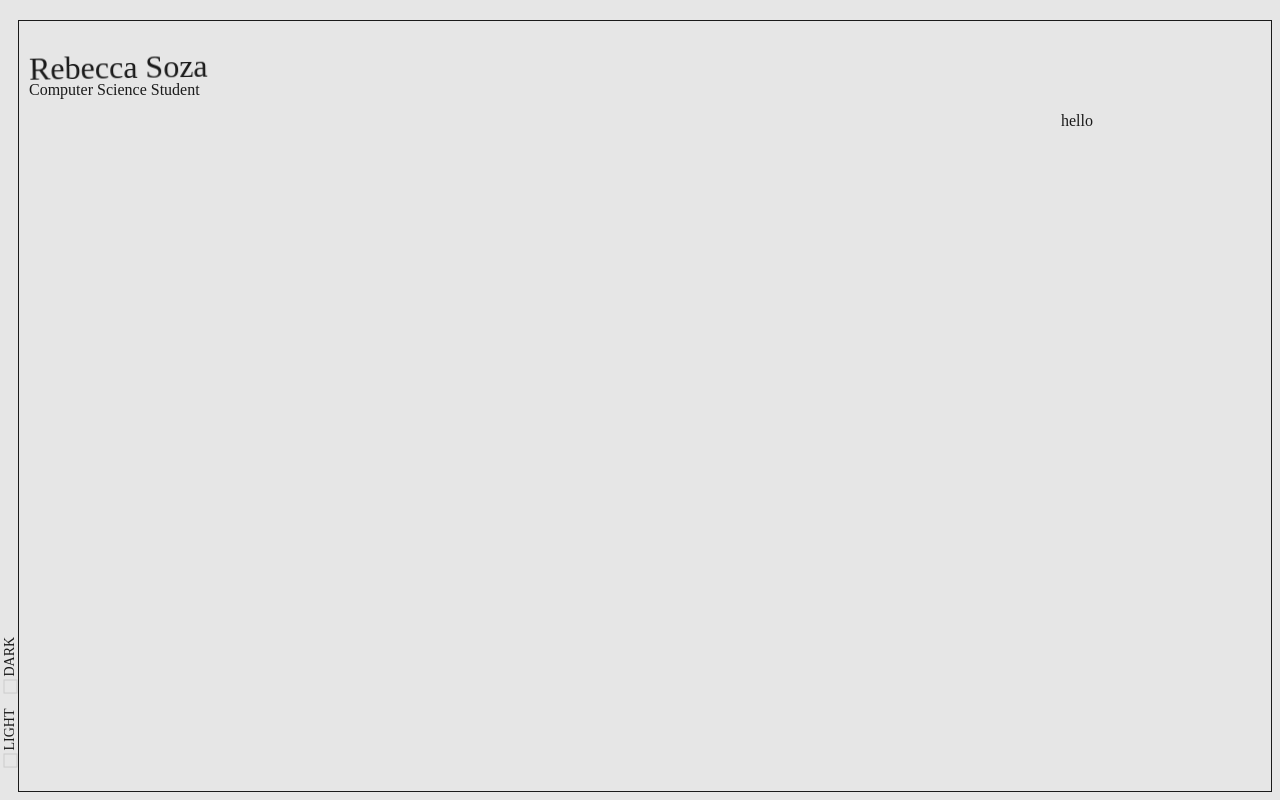
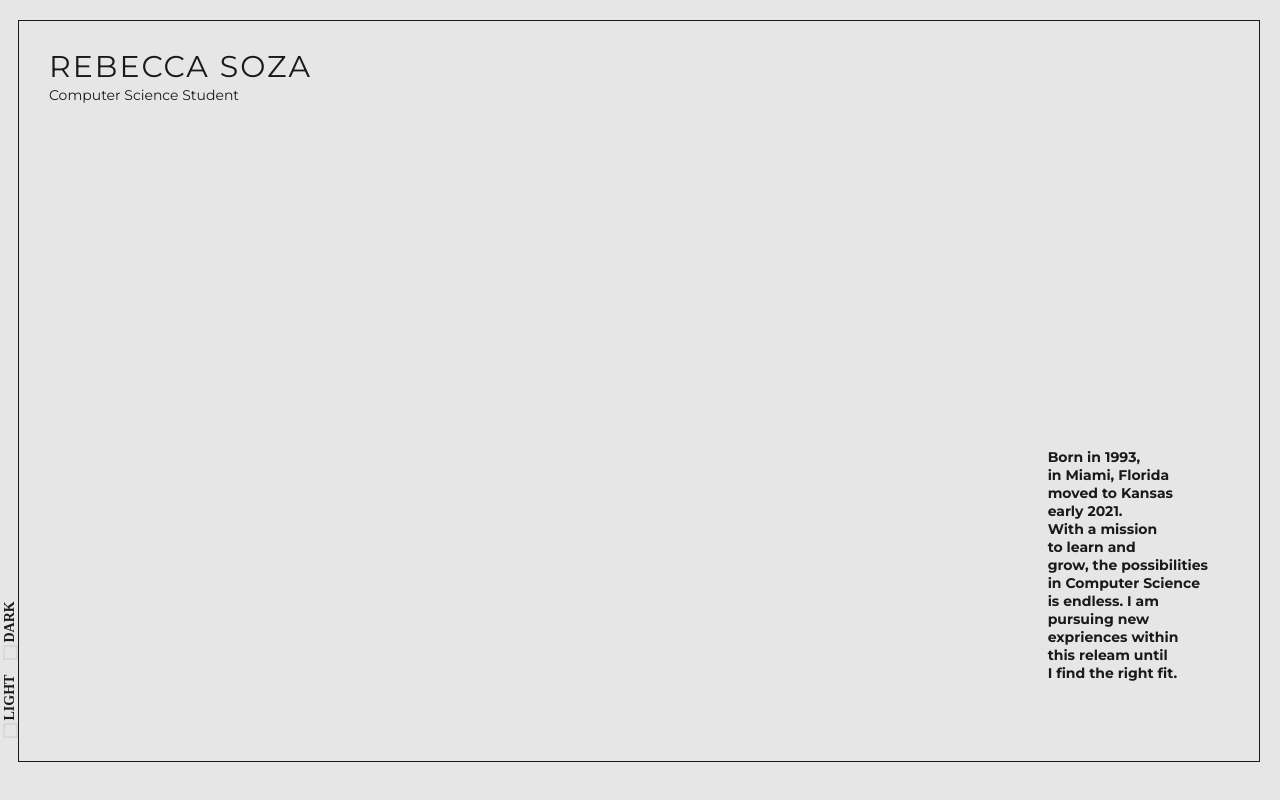
Before and after one commit to rsoza/portfolio, a React (Create React App) app: page / in a window 1280 px wide. Built offline with nearby package versions, Linux system fonts and the light colour scheme.

Commit message:
home page and fonts

```diff
--- a/package.json
+++ b/package.json
@@ -3,6 +3,7 @@
   "version": "0.1.0",
   "private": true,
   "dependencies": {
+    "@chakra-ui/react": "^2.6.1",
     "@testing-library/jest-dom": "^5.16.5",
     "@testing-library/react": "^13.4.0",
     "@testing-library/user-event": "^13.5.0",
--- a/public/index.html
+++ b/public/index.html
@@ -10,34 +10,18 @@
       content="Web site created using create-react-app"
     />
     <link rel="apple-touch-icon" href="%PUBLIC_URL%/logo192.png" />
-    <!--
-      manifest.json provides metadata used when your web app is installed on a
-      user's mobile device or desktop. See https://developers.google.com/web/fundamentals/web-app-manifest/
-    -->
+    <link rel="preconnect" href="https://fonts.googleapis.com">
+    <link rel="preconnect" href="https://fonts.gstatic.com" crossorigin>
+    <link href="https://fonts.googleapis.com/css2?family=Montserrat:wght@100;200;400&display=swap" rel="stylesheet">
+    <link rel="preconnect" href="https://fonts.googleapis.com">
+    <link rel="preconnect" href="https://fonts.gstatic.com" crossorigin>
+    <link href="https://fonts.googleapis.com/css2?family=Montserrat:wght@600;700&display=swap" rel="stylesheet">
     <link rel="manifest" href="%PUBLIC_URL%/manifest.json" />
-    <!--
-      Notice the use of %PUBLIC_URL% in the tags above.
-      It will be replaced with the URL of the `public` folder during the build.
-      Only files inside the `public` folder can be referenced from the HTML.
 
-      Unlike "/favicon.ico" or "favicon.ico", "%PUBLIC_URL%/favicon.ico" will
-      work correctly both with client-side routing and a non-root public URL.
-      Learn how to configure a non-root public URL by running `npm run build`.
-    -->
     <title>Rebecca's Portfolio</title>
   </head>
   <body>
     <noscript>You need to enable JavaScript to run this app.</noscript>
     <div id="root"></div>
-    <!--
-      This HTML file is a template.
-      If you open it directly in the browser, you will see an empty page.
-
-      You can add webfonts, meta tags, or analytics to this file.
-      The build step will place the bundled scripts into the <body> tag.
-
-      To begin the development, run `npm start` or `yarn start`.
-      To create a production bundle, use `npm run build` or `yarn build`.
-    -->
   </body>
 </html>
--- a/src/App.js
+++ b/src/App.jsx
@@ -2,6 +2,8 @@ import "./css/Style.css";
 import Home from "./pages/Home";
 import DarkMode from "./utils/DarkMode";
 import React, {useState, useEffect} from "react";
+import { Flex, Box, Spacer } from "@chakra-ui/layout";
+import Navbar from "./pages/Navbar";
 
 function App() {
   const [windowDimension, detectHW] = useState ({
@@ -23,19 +25,26 @@ function App() {
     }
   });
 
-  const height = windowDimension.winHeight - 50;
+  const height = windowDimension.winHeight - 80;
+  const width = windowDimension.winWidth - 60;
   console.log(windowDimension);
 
   return (
     <>
-      <div className="container"
-      >
+      <div className="container">
         <DarkMode />
+        <div className="content"
+        style={{width: width, height: height}}>
+        <Flex>
+          <Box>
+            <Navbar />
+          </Box>
+          <Spacer />
 
-        <div className="content"
-        style={{width:windowDimension.winWidth, height: height}}>
-          <Home />
-        <div className="about">hello</div>
+      <Box>
+            <Home />
+          </Box>
+        </Flex>
         </div>
       </div>
     </>
--- a/src/css/index.css
+++ b/src/css/index.css
@@ -12,7 +12,7 @@
 }
 
 body {
-  font-family: "Neue Montreal";
+  font-family: Montserrat, sans-serif;
   font-feature-settings: "palt";
   -webkit-font-smoothing: antialiased;
   -moz-osx-font-smoothing: grayscale;
@@ -38,7 +38,6 @@ label {
 
 .container {
   position: relative;
-  /* height: calc(100vh - var(--pad) * 2);  */
   margin-top: 20px;
   display: flex;
   flex-direction: row;
@@ -47,7 +46,6 @@ label {
 .content {
   padding: 10px;
   border: 1px solid var(--body_color);
-  /* width: calc(100% - 20px);  */
   overflow-y: auto;
 }
 
@@ -56,10 +54,9 @@ label {
 }
 
 .Heading {
-  /* margin: 0.2em 0 0 0.5em; */
-  padding: 0;
+  padding-top: 10px;
+  padding-left: 20px;
   line-height: 0.4;
-
 }
 .about {
   margin-top: auto;
@@ -69,12 +66,25 @@ label {
   line-height: 1.5;
 }
 .title{
-  font-weight: 300;
-  font-size: xx-large;
+  font-weight:400;
+  font-size: 30px;
   color: var(--body_color);
-  cursor: pointer;
+  text-transform: uppercase;
+  letter-spacing: 2px;
 }
 .label {
-  font-weight: 300;
-  font-size: medium;
+  font-weight: 400;
+  font-size: 14px;
 }
+span {
+  display: block;
+  font-weight: 700;
+  font-size: 14px;
+}
+
+p {
+  position: absolute;
+  right: calc(var(--pad)*2);
+  bottom: calc(var(--pad)*2);
+  white-space: nowrap;
+}
--- a/src/pages/Home.js
+++ b/src/pages/Home.js
@@ -1,20 +1,23 @@
 import "../css/Style.css";
-import { motion } from "framer-motion";
 
 function Home() {
   return (
     <>
-    <div className="Heading">
-    <motion.div
-    animate={{ rotate: -1 }}
-    transition={{
-        delay: 0.5,
-        type: 'spring'
-    }}>
-        <h1 className="title">Rebecca Soza</h1>
-    </motion.div>
-      <h3 className="label">Computer Science Student</h3>
-        </div>
+    <p>
+      <span>Born in 1993,</span>
+      <span>in Miami, Florida</span>
+      <span>moved to Kansas</span>
+      <span>early 2021.</span>
+      <span>With a mission</span>
+      <span>to learn and</span>
+      <span>grow, the possibilities</span>
+      <span>in Computer Science</span>
+      <span>is endless. I am</span>
+      <span>pursuing new</span>
+      <span>expriences within</span>
+      <span>this releam until</span>
+      <span>I find the right fit.</span>
+      </p>
     </>
   );
 }
--- /dev/null
+++ b/src/pages/Navbar.js
@@ -0,0 +1,24 @@
+import "../css/Style.css";
+import { motion } from "framer-motion";
+
+function Navbar() {
+  return (
+    <>
+    <motion.div
+     whileHover={{ scale: 1.03 }}
+     onHoverStart={e => {}}
+     onHoverEnd={e => {}}
+    >
+    <div className="Heading">
+        <h1 className="title">Rebecca Soza</h1>
+      <h3 className="label">Computer Science Student</h3>
+        </div>
+    </motion.div>
+    <div className="navbar">
+
+    </div>
+    </>
+  );
+}
+
+export default Navbar;
```
Also changed, not shown: 1 other file (tests, documents, lock files or other folders).
